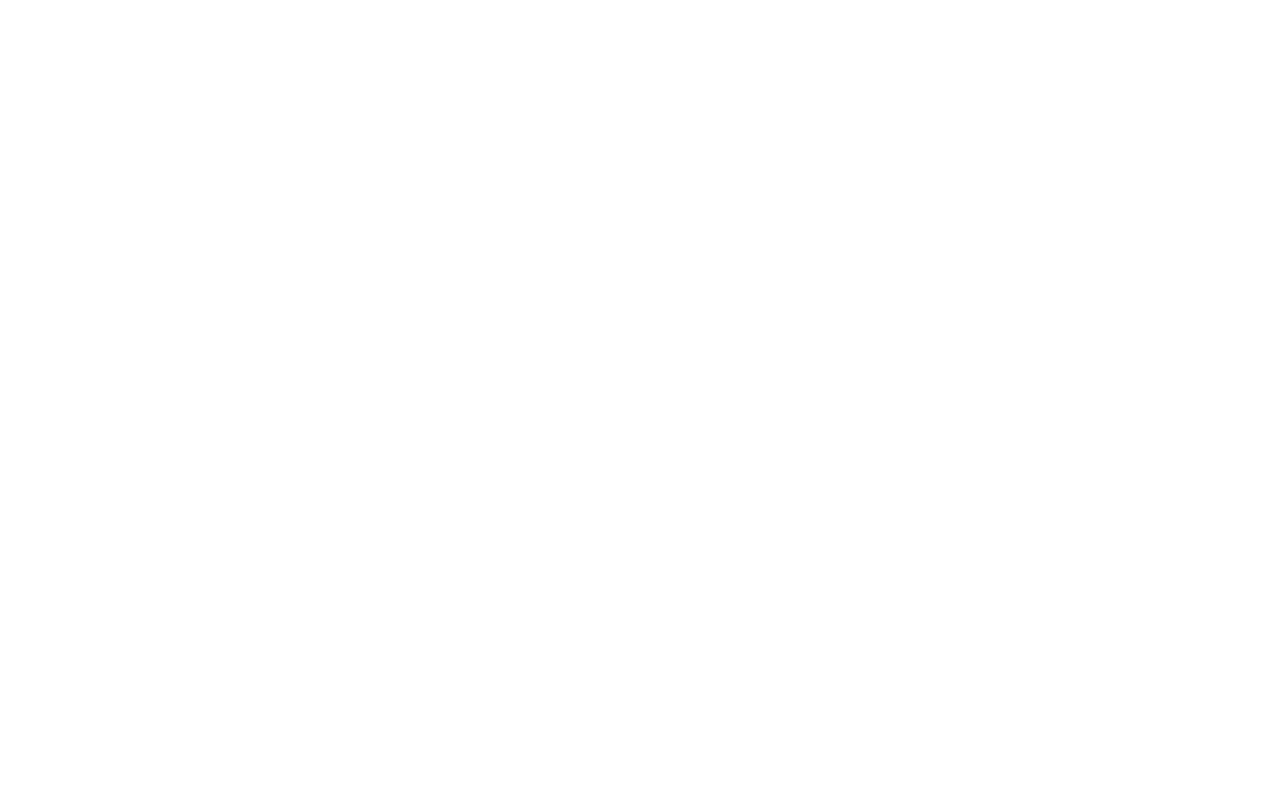
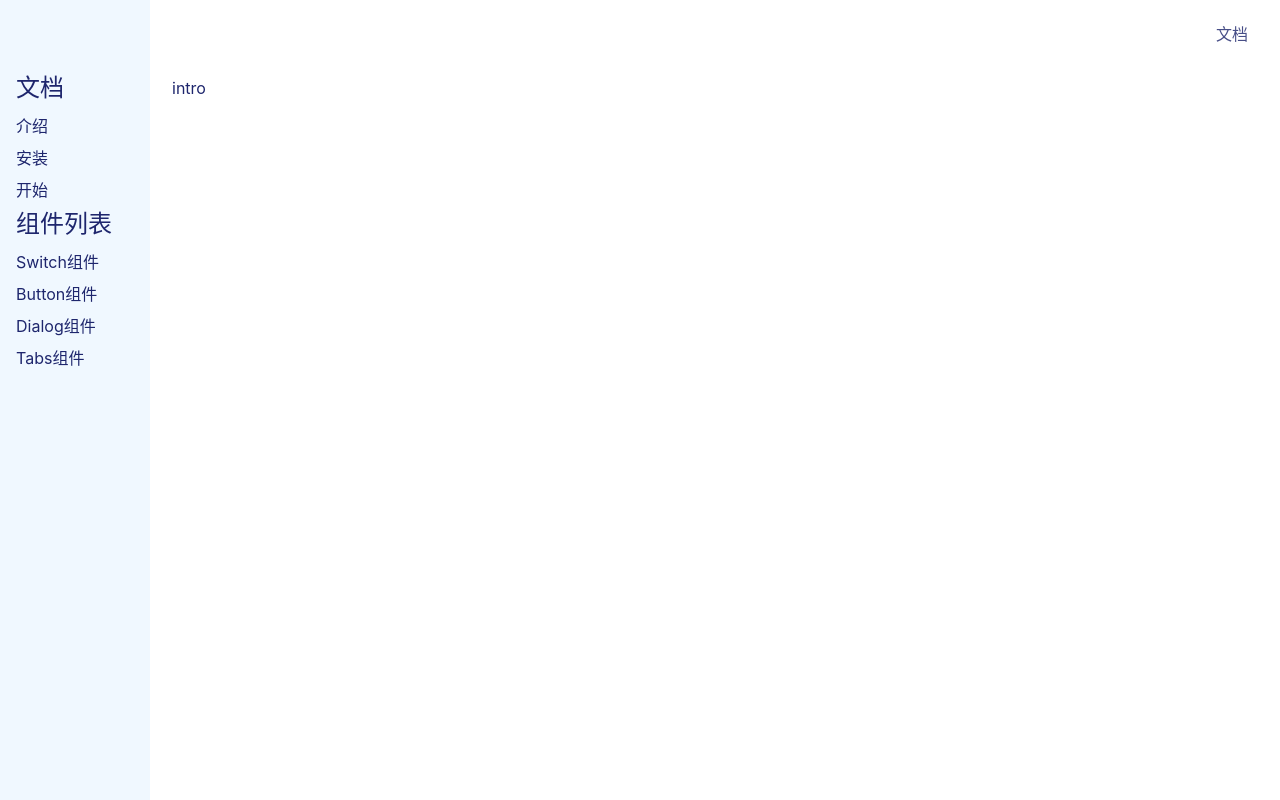
Before and after one commit to zdxzdxzdx/xiao-ui, a Vue app: page /#/doc/intro in a window 1280 px wide. Before the commit this address had no page. Built offline with nearby package versions, Linux system fonts and the light colour scheme.

Commit message:
添加路由

```diff
--- a/src/components/Topnav.vue
+++ b/src/components/Topnav.vue
@@ -49,7 +49,7 @@
         top: 0;
         left: 0;
         width: 100%;
-        z-index: 10;
+        z-index: 20;
         justify-content: center;
         align-items: center;
         > .logo{
--- a/src/views/Doc.vue
+++ b/src/views/Doc.vue
@@ -3,6 +3,20 @@
         <Topnav :toggle-menu-button-visible="true" class="nav"/>
         <div class="content">
             <aside v-if="menuVisible">
+                <h2>文档</h2>
+                <ol>
+                    <li>
+                        <router-link to="/doc/intro">介绍</router-link>
+                    </li>
+                    <li>
+                        <router-link to="/doc/install">安装</router-link>
+                    </li>
+                    <li>
+                        <router-link to="/doc/get-started">开始</router-link>
+                    </li>
+
+                </ol>
+                <h2>组件列表</h2>
                 <ol>
                     <li>
                         <router-link to="/doc/switch">Switch组件</router-link>
--- /dev/null
+++ b/src/views/GetStart.vue
@@ -0,0 +1,13 @@
+<template>
+    <div>
+        get-start
+    </div>
+</template>
+
+<script lang="ts">
+
+</script>
+
+<style scoped lang="scss">
+
+</style>
--- /dev/null
+++ b/src/views/Install.vue
@@ -0,0 +1,13 @@
+<template>
+    <div>
+        Install
+    </div>
+</template>
+
+<script lang="ts">
+
+</script>
+
+<style scoped lang="scss">
+
+</style>
--- /dev/null
+++ b/src/views/Intro.vue
@@ -0,0 +1,11 @@
+<template>
+    <div>intro</div>
+</template>
+
+<script lang="ts">
+
+</script>
+
+<style scoped lang="scss">
+
+</style>
```
Also changed, not shown: src/router.ts (+6 -1 lines).
